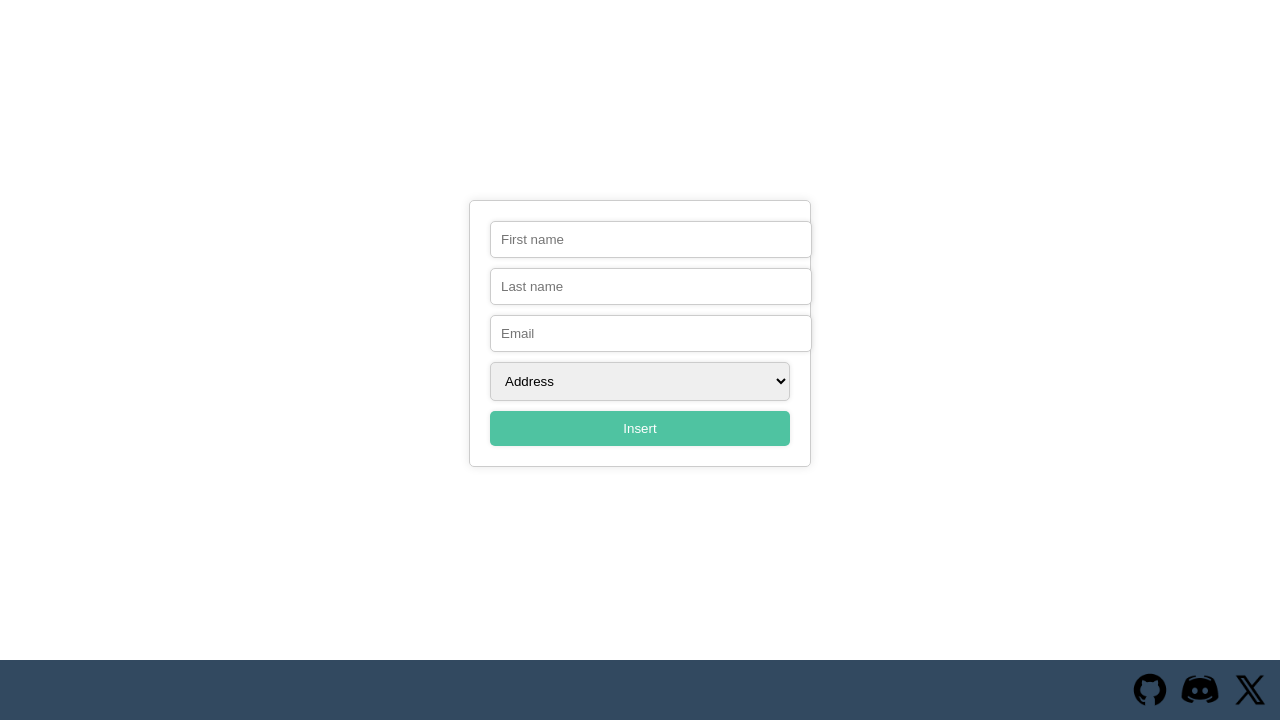
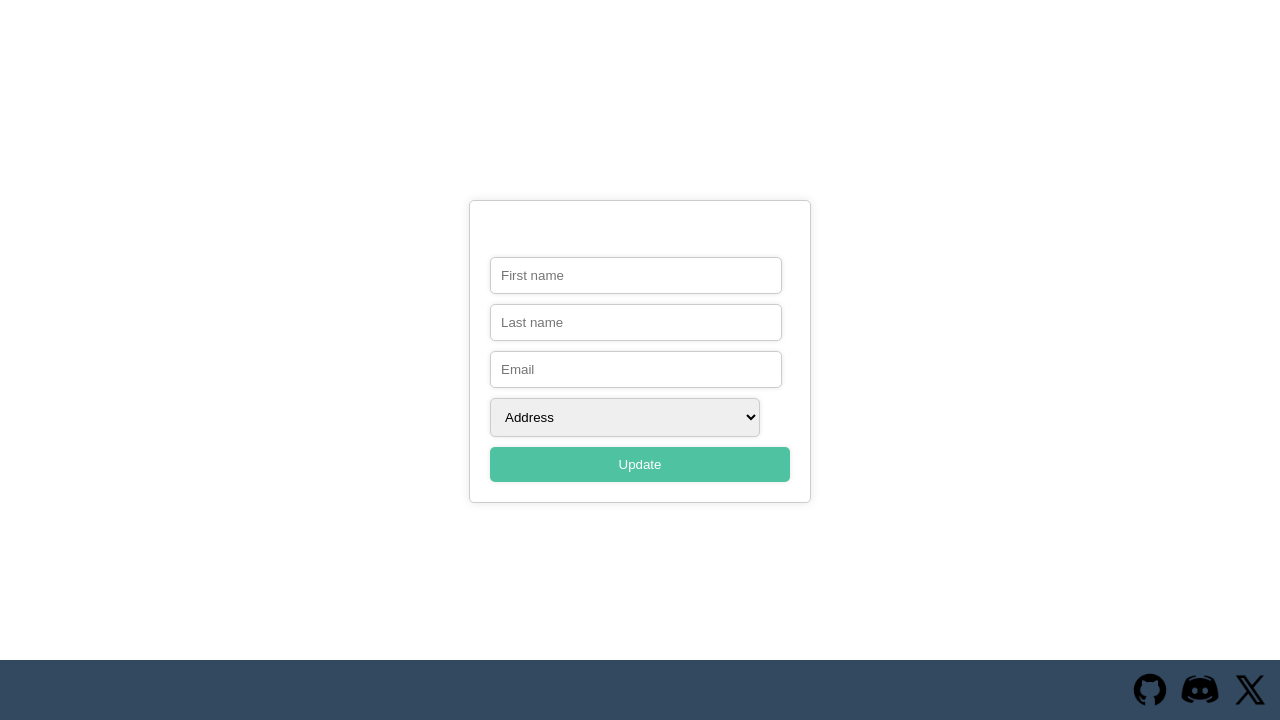
Before and after one commit to AGYTgit/Hospital, a PHP site: page /update.php in a window 1280 px wide. Shown: the part 80-800 px from the top of the page. Run offline with PHP 8.4, Linux system fonts and the light colour scheme; data comes from the database, SQL or seed files in the repository; data that the repository does not hold is empty.

Commit message:
Version 1.4

```diff
--- a/style.css
+++ b/style.css
@@ -134,18 +134,17 @@ form {
     justify-content: center;
 }
 
-.delete, .delete input[type='submit'], .update {
+.delete, .delete input[type='submit'], .update, .update input[type='submit'] {
     padding: 0;
     width: 50px;
     height: 25px;
     border: hidden;
-    border-radius: 5px;
     color: rgb(255, 0, 0);
     background-color: rgba(0, 0, 0, 0);
     box-shadow: none;
 }
 
-.update {
+.update, .update input[type='submit'] {
     color: skyblue;
 }
 
@@ -155,7 +154,7 @@ form {
 }
 
 input[type="text"], select {
-    width: 100%;
+    width: 90%;
     padding: 10px;
     margin-bottom: 10px;
     border: 1px solid #ccc;
@@ -183,7 +182,7 @@ input[type="submit"]:hover {
     background-color: red;
 }
 
-.update:hover {
+.update input[type='submit']:hover {
     color: white;
     background-color: skyblue;
 }
--- a/update.php
+++ b/update.php
@@ -12,7 +12,7 @@
 	<?php require_once("sql_connect.php")?>
     <?php
         if ($_POST['location'] == "patient") {
-            $sql_patient_query = $conn->query("SELECT first_name, last_name, address_name, email FROM patient JOIN address ON address.address_id = patient.address_id WHERE patient_id == $_POST[update_id]");
+            $sql_patient_query = $conn->query("SELECT first_name, last_name, address_name, email, address.address_id FROM patient JOIN address ON address.address_id = patient.address_id WHERE patient_id = $_POST[update_id]");
             if (!$sql_patient_query) {
                 echo "Error: ". $conn->error;
             } else {
@@ -21,7 +21,7 @@
                 }
             }
         } else if ($_POST['location'] == "staff") {
-            $sql_staff_query = $conn->query("SELECT title, first_name, last_name, email FROM staff WHERE staff_id == $_POST[update_id]");
+            $sql_staff_query = $conn->query("SELECT title, first_name, last_name, email, address_id FROM staff WHERE staff_id = $_POST[update_id]");
             if (!$sql_staff_query) {
                 echo "Error: ". $conn->error;
             } else {
@@ -34,12 +34,16 @@
         ?>
 
 
-        <div class="table-wrapper"><form method="post">
-		<input type="text" name="first_name" placeholder="First name"><br>
+        <div class="table-wrapper"><form action="update2.php" method="post">
 
-		<input type="text" name="last_name" placeholder="Last name"><br>
+		<input type="hidden" name="update_id" value="<?php echo $_POST['update_id']?>"><br>
+		<input type="hidden" name="location" value="<?php echo $_POST['location']?>"><br>
 
-		<input type="text" name="email" placeholder="Email"><br>
+		<input type="text" name="first_name" placeholder="First name" value="<?php echo $rows[0]['first_name']?>"><br>
+
+		<input type="text" name="last_name" placeholder="Last name" value="<?php echo $rows[0]['last_name']?>"><br>
+
+		<input type="text" name="email" placeholder="Email" value="<?php echo $rows[0]['email']?>"><br>
 
         <?php if ($_POST['location'] == "staff") { ?>
             <select name="title">
@@ -50,7 +54,7 @@
             </select>
         <?php } ?>
 
-		<select name="address_name" id="address_name_id">
+		<select name="address_id" id="address_name_id">
                 <option value="-1">Address</option>
                 <?php
                 $address_list_sql = "SELECT address_id, address_name FROM `address`";
@@ -59,7 +63,7 @@
                 if ($address_list_result->num_rows > 0) {
                     while ($address_list_row = $address_list_result->fetch_assoc()) {
                         ?>
-                        <option value="<?php echo $address_list_row['address_name']?>">
+                        <option value="<?php echo $address_list_row['address_id']?>" <?php if ($address_list_row['address_id'] == $rows[0]['address_id']) {echo "selected";}?>>
                             <?php echo $address_list_row['address_name']?>
                         </option>
                         <?php
@@ -68,9 +72,8 @@
                 ?>
             </select>
 
-		<input type="submit" name="submit" value="Insert">
+		<input type="submit" name="submit" value="Update">
 	</form></div>
-
 
 	<?php require_once("footer.php")?>
 </body>
```
Also changed, not shown: patient.php (+7 -32 lines), update2.php (added, +18 -0 lines).
